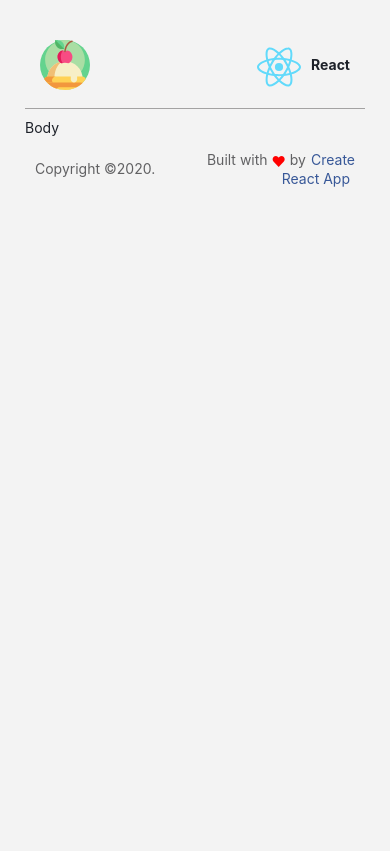
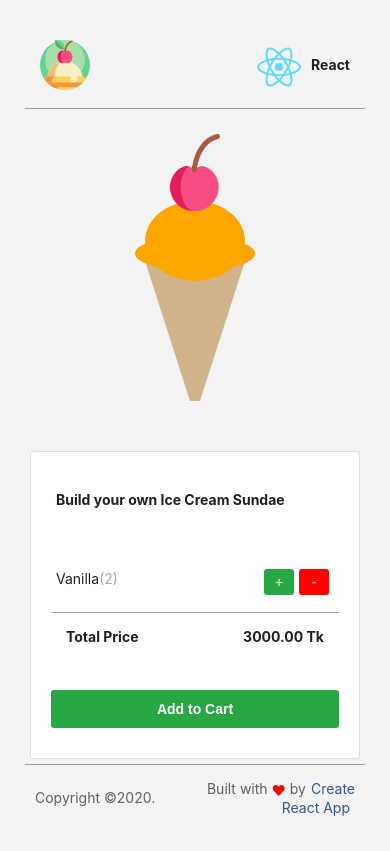
Before and after one commit to arunavsen/Ice-Cream---React-App, a React (Create React App) app: page / in a window 390 px wide. Built offline with nearby package versions, Linux system fonts and the light colour scheme.

Commit message:
Bug fixes 1.0

```diff
--- a/src/components/Body/Body.jsx
+++ b/src/components/Body/Body.jsx
@@ -1,12 +1,13 @@
 import React from 'react';
+import IcecreamBuilder from '../../containers/IceCreamBuilder/IceCreamBuilder';
 import classes from './Body.module.css';
 
-export const Body = () => {
-    return (
-        <div className={classes.mainBody} id="body">
-            Body
-        </div>
-    )
-}
+const Body = () => {
+  return (
+    <div className={classes.mainBody}>
+      <IcecreamBuilder />
+    </div>
+  );
+};
 
 export default Body;
--- a/src/components/Builder/Builder.jsx
+++ b/src/components/Builder/Builder.jsx
@@ -1,6 +1,7 @@
 import React from "react";
 import classes from "./Builder.module.css";
 import Items from "./Items/Items";
+import Modal from './Modal/Modal';
 import TotalPrice from './TotalPrice/TotalPrice';
 
 export const Builder = () => {
@@ -9,9 +10,12 @@ export const Builder = () => {
       <h3>Build your own Ice Cream Sundae</h3>
       <Items />
       <TotalPrice/>
-      <button type="button" className={[classes.order, "rounded"].join()}>
+      <button type="button" className={[classes.order, "rounded"].join(' ')}>
         Add to Cart
       </button>
+      <Modal>
+        Hello Modal
+      </Modal>
     </div>
   );
 };
--- a/src/components/Builder/Items/Item/Item.jsx
+++ b/src/components/Builder/Items/Item/Item.jsx
@@ -3,14 +3,14 @@ import classes from "./Item.module.css";
 
 const Item = () => {
   return (
-    <li className="react item" id="item">
+    <li className={classes.item} id="item">
       <span>Vanilla</span>
-      <span className="quantity">2</span>
+      <span className={classes.quantity}>2</span>
       <div class="right">
-        <button type="button" className="plus rounded">
+        <button type="button" className={[classes.plus, 'rounded'].join(' ')}>
           +
         </button>
-        <button type="button" className="minus rounded">
+        <button type="button" className={[classes.minus, 'rounded'].join(' ')}>
           -
         </button>
       </div>
--- a/src/components/Builder/Items/Items.jsx
+++ b/src/components/Builder/Items/Items.jsx
@@ -1,11 +1,14 @@
-import React from 'react'
+import React from "react";
+import Item from "./Item/Item";
 
 const Items = () => {
-    return (
-        <div class="react" id="items">
-                <ul></ul>
-                </div>
-    )
-}
+  return (
+    <div class="react" id="items">
+      <ul>
+        <Item />
+      </ul>
+    </div>
+  );
+};
 
-export default Items
+export default Items;
--- a/src/components/Builder/Modal/Modal.jsx
+++ b/src/components/Builder/Modal/Modal.jsx
@@ -1,11 +1,11 @@
 import React from "react";
-import Modal from "./Modal.module.css";
+import classes from "./Modal.module.css";
 
 const Modal = ({children}) => {
   return (
     <div>
-      <div class={Modal.backdrop}></div>
-      <div class={Modal.modalBody}>
+      <div class={classes.backdrop}></div>
+      <div class={classes.modalBody}>
           {children}
       </div>
     </div>
--- a/src/components/Footer/Footer.jsx
+++ b/src/components/Footer/Footer.jsx
@@ -10,7 +10,7 @@ export const Footer = () => {
             Built with <span class="red">&hearts;</span> by
             <a
               href="https://reactjs.org/docs/create-a-new-react-app.html"
-              target="_blank"
+              target="_blank" rel="noreferrer"
               >Create React App</a
             >
           </div>
--- a/src/components/Header.module.css
+++ /dev/null
@@ -1,8 +0,0 @@
-.logo {
-  width: 60px;
-}
-
-.reactLogo {
-  height: 60px;
-  vertical-align: middle;
-}
--- a/src/components/Header/Header.jsx
+++ b/src/components/Header/Header.jsx
@@ -1,23 +1,22 @@
 import React from 'react';
 import logo from '../../assests/images/logo.svg';
-import reactlogo from '../../assests/images/react.svg';
-import classes from '../Header.module.css';
+import reactLogo from '../../assests/images/react.svg';
+import classes from './Header.module.css';
 
-export const Header = () => {
+const Header = () => {
     return (
         <header>
-        <div class="container react">
+            <div className="container">
                 <div>
                     <img className={classes.logo} src={logo} alt="Logo" />
                 </div>
-          <div class="textRight">
-            <img src={reactlogo} alt="React" className={classes.reactLogo} /><strong
-              >React</strong
-            >
+                <div className="textRight">
+                    <img src={reactLogo} alt="React" className={classes.reactLogo} />
+                    <strong>React</strong>
                 </div>
             </div>
         </header>
-    )
-}
+    );
+};
 
-export default Header
+export default Header;
--- /dev/null
+++ b/src/containers/IceCreamBuilder/IceCreamBuilder.jsx
@@ -0,0 +1,42 @@
+// import React from 'react';
+// import Builder from '../../components/Builder/Builder';
+// import IceCream from '../../components/IceCream/Icecream';
+// import classes from './IceCreamBuilder.module.css';
+
+// const IceCreamBuilder = () => {
+//     return (
+//         <div className={['container',classes.container].join(' ')}>
+//                  <IceCream/>
+//                  <Builder/>
+//           </div>
+//     )
+// }
+
+// export default IceCreamBuilder
+
+
+
+
+
+
+
+
+
+
+
+import React, { Component } from 'react';
+import Builder from '../../components/Builder/Builder';
+import IceCream from '../../components/IceCream/Icecream';
+import classes from './IceCreamBuilder.module.css';
+
+export default class IceCreamBuilder extends Component{
+    state={};
+    render(){
+        return(
+            <div className={['container',classes.container].join(' ')}>
+                <IceCream/>
+                <Builder/>
+            </div>
+        );
+    }
+}
--- /dev/null
+++ b/src/containers/IceCreamBuilder/IceCreamBuilder.module.css
@@ -0,0 +1,5 @@
+@media only screen and (max-width: 767.99px) {
+  .container {
+    flex-direction: column;
+  }
+}
```
Lines whose indentation alone changed are shown as unchanged.
